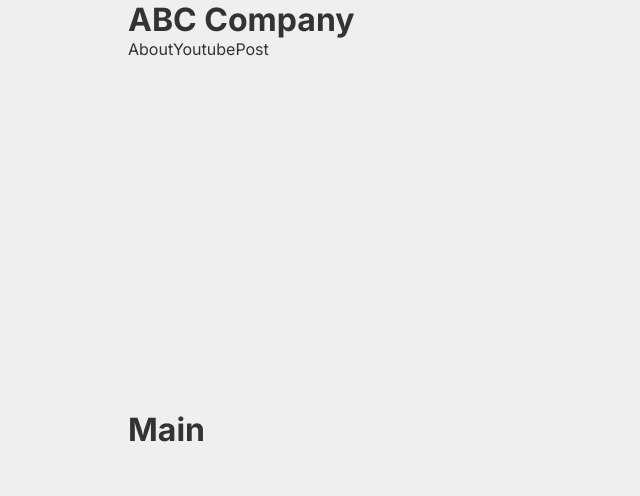
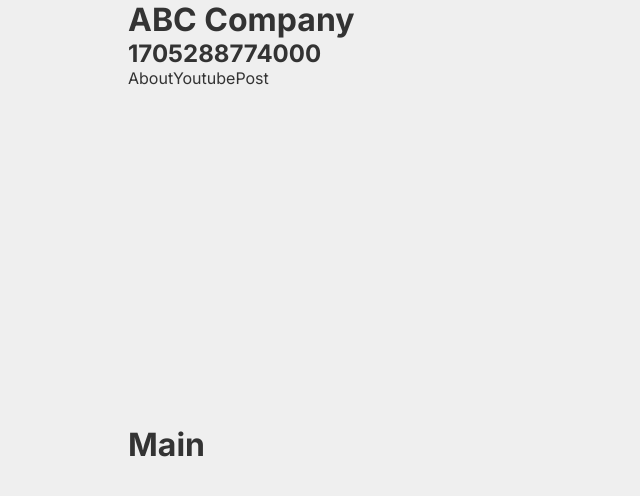
Before and after one commit to Moon-YJ/next14, a Next.js app: page / in a window 1280 px wide. Shown: the top 496 px of the page, without its empty margins (0-640 px from the left). Built offline with nearby package versions, Linux system fonts and the light colour scheme.

Commit message:
hydration 오류와 해결방법 첫번째

```diff
--- a/src/components/nav/Nav.jsx
+++ b/src/components/nav/Nav.jsx
@@ -1,15 +1,30 @@
 'use client';
+// client 방식으로 컴포넌트를 설정해도 초기 한번은 서버쪽에서 랜더링된 다음에 넘어옴
+// hydration: 정적인 데이터를 우선 기능없이 미리 서버쪽에서 pre-render해서 출력한 다음, 클라이언트가 동작할 준비가 되면 그때 클라이언트 기능을 활용할 수 있는 동적인 컴포넌트로 변경 처리
+// 주의할 점: 서버쪽에서 랜더링된 결과값과 초기 클라이언트에서 동작되는 값이 동일해야됨
+// 해결방법1: useEffect로 컴포넌트가 마운트됐을때만 클라이언트에서 활용한 값을 호출
+
 import clsx from 'clsx';
 import Link from 'next/link';
 import { usePathname } from 'next/navigation';
 import styles from './nav.module.scss';
+import { useEffect, useState } from 'react';
 
 export default function Nav({ pages }) {
 	const pathName = usePathname();
 	console.log('nav'); // 브라우저 콘솔창에 찍힘(nav만 동적으로 가져옴)
+	const time = new Date().getTime();
+	console.log(time, '::time');
+	const [Client, setClient] = useState(false);
+
+	useEffect(() => {
+		setClient(true);
+	}, []);
 
 	return (
 		<nav className={clsx(styles.nav)}>
+			{/* 해결방법1 */}
+			<h2>{Client && time}</h2>
 			{pages.map(page => (
 				<Link key={page} href={`/${page}`} className={clsx(pathName === `/${page}` ? styles.on : '')}>
 					{page.charAt(0).toUpperCase() + page.slice(1)}
```
